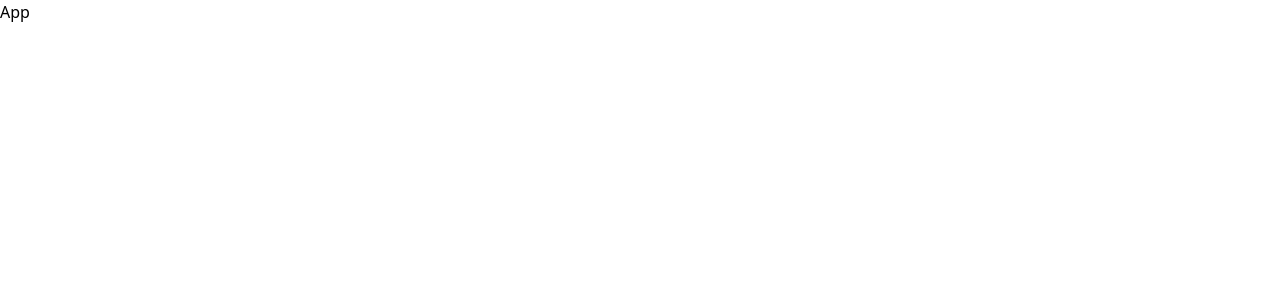
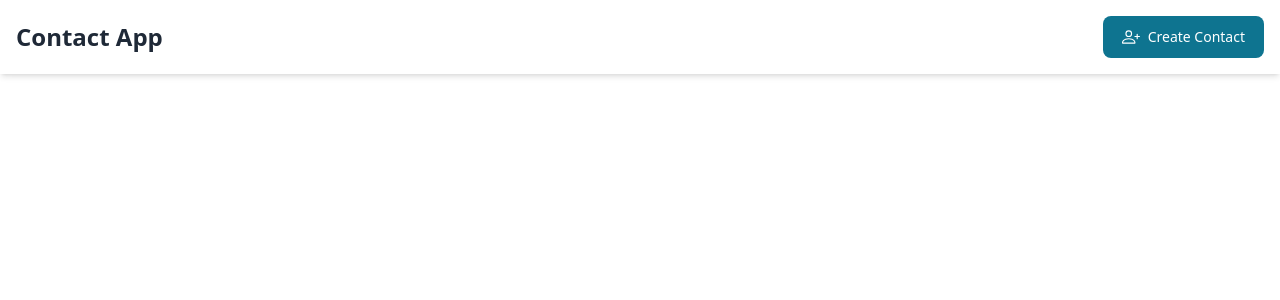
Before and after one commit to ibnuali/contact-app, a React (Vite) app: page / in a window 1280 px wide. Shown: the top 300 px of the page. Built offline with nearby package versions, Linux system fonts and the light colour scheme.

Commit message:
create component header

```diff
--- a/package.json
+++ b/package.json
@@ -13,7 +13,8 @@
     "flowbite": "^1.8.1",
     "flowbite-react": "^0.5.0",
     "react": "^18.2.0",
-    "react-dom": "^18.2.0"
+    "react-dom": "^18.2.0",
+    "react-icons": "^4.10.1"
   },
   "devDependencies": {
     "@types/react": "^18.2.15",
--- a/src/App.tsx
+++ b/src/App.tsx
@@ -1,9 +1,8 @@
 import React from 'react'
+import Contact from './feature/Contact'
 
 function App() {
-  return (
-    <div>App</div>
-  )
+  return (<Contact/>)
 }
 
 export default App
--- /dev/null
+++ b/src/components/Header/header.css
@@ -0,0 +1,19 @@
+.header{
+    @apply fixed top-0 left-0 w-full bg-white dark:bg-gray-800 shadow-md p-4 z-50
+}
+
+.header__container{
+    @apply flex justify-between items-center
+}
+
+.header__title{
+    @apply text-2xl font-bold text-gray-800 dark:text-white
+}
+
+.header__actions{
+    @apply flex justify-end gap-4
+}
+
+.header__actions__create{
+    @apply flex justify-center items-center gap-2
+}
--- /dev/null
+++ b/src/components/Header/index.tsx
@@ -0,0 +1,24 @@
+import { Button } from "flowbite-react";
+import React from "react";
+import { BsPersonPlus } from "react-icons/bs";
+import "./header.css";
+
+const Header = () => {
+  return (
+    <div className="header">
+      <div className="header__container">
+        <div className="header__title">Contact App</div>
+        <div className="header__actions">
+          <Button color="info" id="create">
+            <div className="header__actions__create">
+              <BsPersonPlus size={18} />
+              <span className="hidden md:block">Create Contact</span>
+            </div>
+          </Button>
+        </div>
+      </div>
+    </div>
+  );
+};
+
+export default Header;
--- /dev/null
+++ b/src/feature/Contact.tsx
@@ -0,0 +1,12 @@
+import React from "react";
+import Header from "../components/Header";
+
+function Contact() {
+  return (
+    <>
+      <Header />
+    </>
+  );
+}
+
+export default Contact;
```
Also changed, not shown: 1 other file (tests, documents, lock files or other folders).
